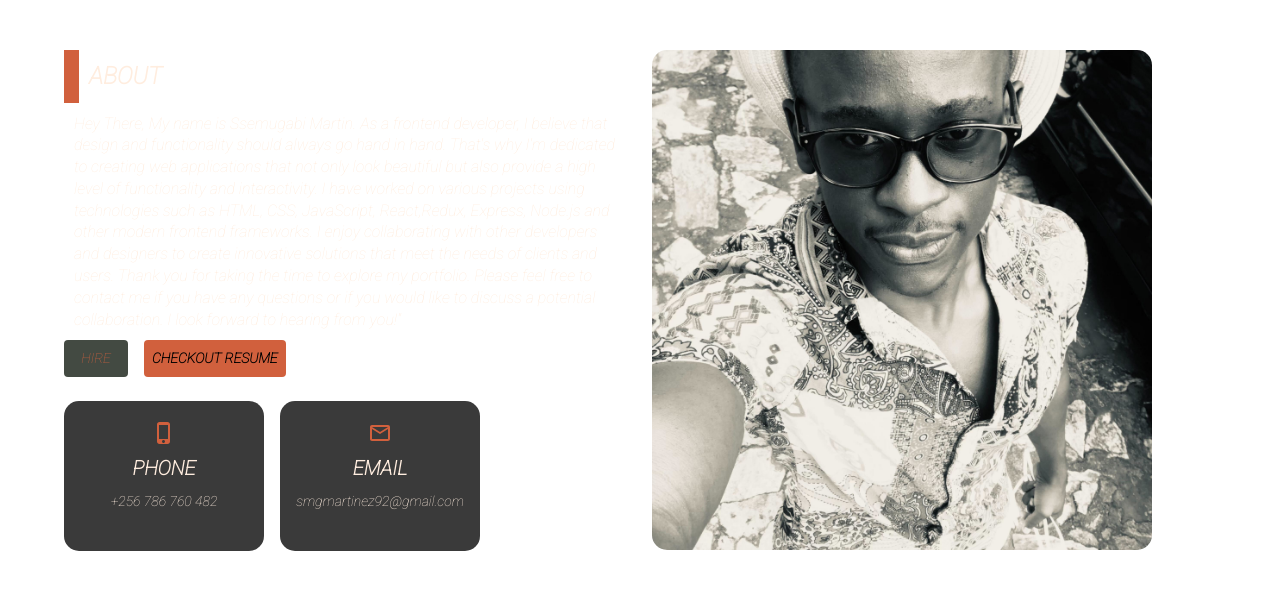
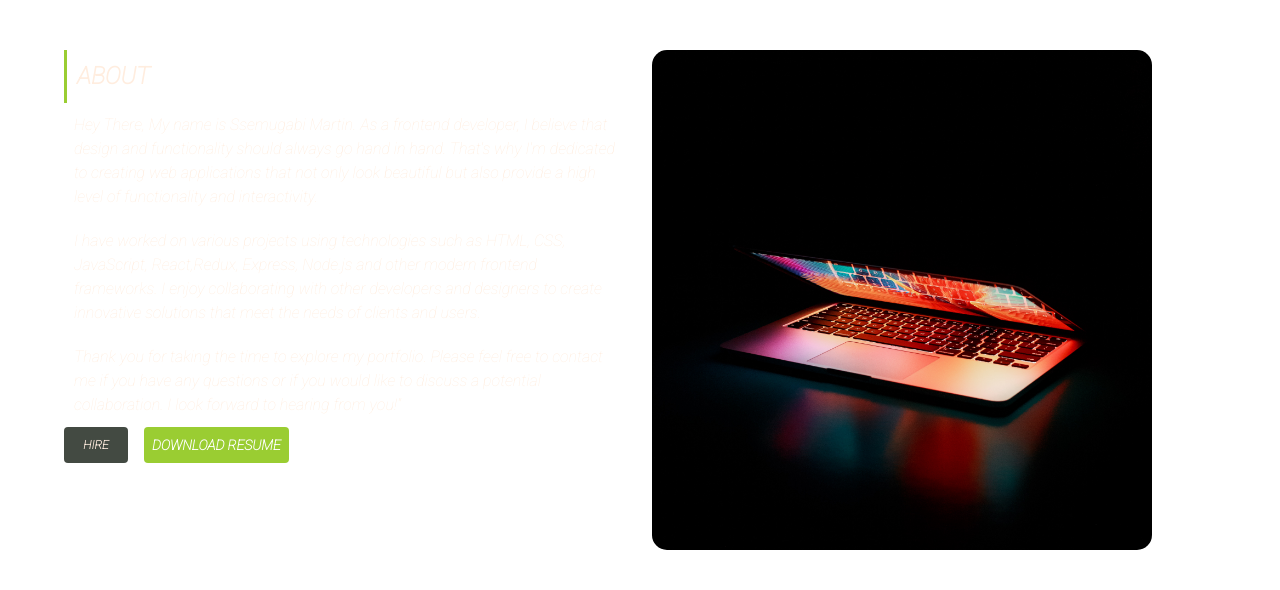
Before and after one commit to don336/PortFolio2, a React (Vite) app: page /about in a window 1280 px wide. Shown: the top 590 px of the page. Built offline with nearby package versions, Linux system fonts and the light colour scheme.

Commit message:
Updated code

```diff
--- a/src/Components/About/About.jsx
+++ b/src/Components/About/About.jsx
@@ -1,15 +1,13 @@
-import { Box, Grid, Stack, Link } from "@mui/material";
+import { Box, Grid, Stack, Typography } from "@mui/material";
 import {
   StyledContainer,
   StyledTypography,
-  StyledBox,
   BorderBox,
-  ContactBox,
+
   StyledLink,
 } from "./About.style";
-import PhoneIphoneOutlinedIcon from "@mui/icons-material/PhoneIphoneOutlined";
-import EmailOutlinedIcon from "@mui/icons-material/EmailOutlined";
-import picture from "../../assets/pic2.jpg";
+import resume from "../../assets/SsemugabiMartinFullStackDeveloper.pdf";
+import picture from "../../assets/home.jpg";
 import CustomButton from "../../Elements/CustomButton/CustomButton";
 import { COLORS } from "../../Styles/Theme";
 
@@ -46,11 +44,16 @@ const About = () => {
               believe that design and functionality should always go hand in
               hand. That's why I'm dedicated to creating web applications that
               not only look beautiful but also provide a high level of
-              functionality and interactivity. I have worked on various projects
-              using technologies such as HTML, CSS, JavaScript, React,Redux,
-              Express, Node.js and other modern frontend frameworks. I enjoy
-              collaborating with other developers and designers to create
-              innovative solutions that meet the needs of clients and users.
+              functionality and interactivity.
+            </StyledTypography>{" "}
+            <StyledTypography variant="h5">
+              I have worked on various projects using technologies such as HTML,
+              CSS, JavaScript, React,Redux, Express, Node.js and other modern
+              frontend frameworks. I enjoy collaborating with other developers
+              and designers to create innovative solutions that meet the needs
+              of clients and users.
+            </StyledTypography>{" "}
+            <StyledTypography variant="h5">
               Thank you for taking the time to explore my portfolio. Please feel
               free to contact me if you have any questions or if you would like
               to discuss a potential collaboration. I look forward to hearing
@@ -61,10 +64,10 @@ const About = () => {
             <Box>
               <Stack direction="row" spacing={2}>
                 <CustomButton
-                  fontcolor={COLORS.CINNARBAR}
+                  fontcolor={COLORS.LINEN}
                   background={COLORS.BLACKOLIVE}
                 >
-                  Hire
+                  <Typography variant="w2">Hire</Typography>
                 </CustomButton>
                 <CustomButton
                   fontcolor={COLORS.DARKGREY}
@@ -72,41 +75,13 @@ const About = () => {
                     fontWeight: "700",
                   }}
                 >
-                  <StyledLink href="https://docs.google.com/document/d/10f5s1kiiKrGoxmGe28e0Ii9khFK9XQCc/edit">
-                    checkout Resume
+                  <StyledLink href={resume} download>
+                    Download Resume
                   </StyledLink>
                 </CustomButton>
               </Stack>
             </Box>
           </Box>
-          <Stack direction="row" spacing={2} mt={3}>
-            <ContactBox>
-              <PhoneIphoneOutlinedIcon
-                sx={{
-                  color: `${COLORS.CINNARBAR}`,
-                }}
-              />
-              <StyledTypography variant="h4" sx={{ fontWeight: "700" }}>
-                PHONE
-                <StyledTypography variant="h6">
-                  +256 786 760 482
-                </StyledTypography>
-              </StyledTypography>
-            </ContactBox>
-            <ContactBox>
-              <EmailOutlinedIcon
-                sx={{
-                  color: `${COLORS.CINNARBAR}`,
-                }}
-              />
-              <StyledTypography variant="h4" sx={{ fontWeight: "700" }}>
-                EMAIL
-                <StyledTypography variant="h6">
-                  smgmartinez92@gmail.com
-                </StyledTypography>
-              </StyledTypography>
-            </ContactBox>
-          </Stack>
         </Grid>
         <Grid
           item
--- a/src/Components/About/About.style.js
+++ b/src/Components/About/About.style.js
@@ -11,7 +11,7 @@ export const StyledTypography = styled(muiTypography)`
   padding: 10px;
 `;
 export const BorderBox = styled(muiBox)`
-  border-left: 15px solid ${COLORS.CINNARBAR};
+  border-left: 3px solid ${COLORS.CINNARBAR};
 `;
 export const StyledBox = styled(muiBox)`
   display: flex;
@@ -43,8 +43,8 @@ export const ContactBox = styled(muiBox)`
 
 export const StyledLink = styled(Link)`
   text-decoration: none;
-  color: #000000;
-  font-weight: ;
+  color: #fff;
+  font-weight: 700;
   &:hover {
     cursor: pointer;
     box-shadow: ${({ boxshadow }) =>
--- a/src/Components/Contact/Contact.jsx
+++ b/src/Components/Contact/Contact.jsx
@@ -5,12 +5,13 @@ import {
   StyledTypography,
   BorderBox,
   StyledBox,
-  StyledTextarea,
+  ContactBox,
 } from "./Contact.style";
 import FacebookOutlinedIcon from "@mui/icons-material/FacebookOutlined";
 import EmailOutlinedIcon from "@mui/icons-material/EmailOutlined";
 import ChatBubbleOutlineOutlinedIcon from "@mui/icons-material/ChatBubbleOutlineOutlined";
-import { Grid, Box, TextField } from "@mui/material";
+import PhoneIphoneOutlinedIcon from "@mui/icons-material/PhoneIphoneOutlined";
+import { Grid, Box, Stack } from "@mui/material";
 
 const Contact = () => {
   return (
@@ -59,37 +60,47 @@ const Contact = () => {
           }}
         >
           <Box sx={{ mt: 3 }}>
-            <Grid container spacing={2}>
-              <Grid item xs={12}>
-                <TextField
+            <Stack direction="row" spacing={2} mt={3}>
+              <ContactBox>
+                <PhoneIphoneOutlinedIcon
                   sx={{
-                    color: "#fff",
+                    color: `${COLORS.CINNARBAR}`,
                   }}
-                  required
-                  fullWidth
-                  variant="outlined"
-                  id="name"
-                  label="Name"
-                  name="name"
-                  autoComplete="name"
                 />
-              </Grid>
-              <Grid item xs={12}>
-                <StyledTextarea
-                  required
-                  aria-label="Mesage"
-                  minRows={10}
-                  placeholder="Enter Mesasage"
+                <StyledTypography variant="h4" sx={{ fontWeight: "700" }}>
+                  PHONE
+                  <StyledTypography variant="h6">
+                    +256 786 760 482
+                  </StyledTypography>
+                </StyledTypography>
+              </ContactBox>
+              <ContactBox>
+                <EmailOutlinedIcon
+                  sx={{
+                    color: `${COLORS.CINNARBAR}`,
+                  }}
                 />
-              </Grid>
-            </Grid>
-            <CustomButton
-              variant="contained"
-              width="100%"
-              fontcolor={COLORS.DARKGREY}
-            >
-              Send Message
-            </CustomButton>
+                <StyledTypography variant="h4" sx={{ fontWeight: "700" }}>
+                  EMAIL
+                  <StyledTypography variant="h6">
+                    smgmartinez92@gmail.com
+                  </StyledTypography>
+                </StyledTypography>
+              </ContactBox>
+              <ContactBox>
+                <ChatBubbleOutlineOutlinedIcon
+                  sx={{
+                    color: `${COLORS.CINNARBAR}`,
+                  }}
+                />
+                <StyledTypography variant="h4" sx={{ fontWeight: "700" }}>
+                  EMAIL
+                  <StyledTypography variant="h6">
+                    smgmartinez92@gmail.com
+                  </StyledTypography>
+                </StyledTypography>
+              </ContactBox>
+            </Stack>
           </Box>
         </Grid>
       </Grid>
--- a/src/Components/Contact/Contact.style.js
+++ b/src/Components/Contact/Contact.style.js
@@ -7,6 +7,18 @@ import {
   Container as muiContainer,
 } from "@mui/material";
 
+export const ContactBox = styled(muiBox)`
+  display: flex;
+  justify-content: center;
+  align-items: center;
+  text-align: center;
+  flex-direction: column;
+  background: #3a3a3a;
+  border-radius: 15px;
+  padding: 10px;
+  height: 150px;
+  width: 200px;
+`;
 export const StyledContainer = styled(muiContainer)`
   margin-top: 50px;
 `;
@@ -17,7 +29,7 @@ export const StyledTypography = styled(muiTypography)`
 `;
 
 export const BorderBox = styled(muiBox)`
-  border-left: 15px solid ${COLORS.CINNARBAR};
+  border-left: 3px solid ${COLORS.CINNARBAR};
   margin-bottom: 10px;
 `;
 export const StyledBox = styled(muiBox)`
--- a/src/Components/Navbar/Navbar.jsx
+++ b/src/Components/Navbar/Navbar.jsx
@@ -4,7 +4,7 @@ import SpaOutlinedIcon from "@mui/icons-material/SpaOutlined";
 import FacebookOutlinedIcon from "@mui/icons-material/FacebookOutlined";
 import EmailOutlinedIcon from "@mui/icons-material/EmailOutlined";
 import ChatBubbleOutlineOutlinedIcon from "@mui/icons-material/ChatBubbleOutlineOutlined";
-import { Box, SwipeableDrawer, Button, Stack } from "@mui/material";
+import { Box, SwipeableDrawer, Button, Stack, Typography } from "@mui/material";
 import {
   StyledList,
   StyledLink,
@@ -76,14 +76,14 @@ export default function SwipeableTemporaryDrawer() {
               }}
             >
               <StyledBox>
-                <StyledTypography variant="h1">
+                <Typography variant="h1" color={COLORS.CINNARBAR} >
                   <SpaOutlinedIcon
                     style={{
                       color: `${COLORS.CINNARBAR}`,
                     }}
                   />{" "}
                   DOM.
-                </StyledTypography>
+                </Typography>
                 <StyledTypography variant="h6">
                   Ssemugabi Martin Luther
                 </StyledTypography>
--- a/src/Components/Services/Services.jsx
+++ b/src/Components/Services/Services.jsx
@@ -19,7 +19,7 @@ const Services = () => {
       <Grid
         container
         spacing={{ xs: 2, md: 2 }}
-        columns={{ xs: 1, sm: 2, md: 12 }}
+        columns={{ xs: 2, sm: 2, md: 12 }}
       >
         <Grid item xs={2} sm={4} md={3}>
           <StyledCard sx={{ width: 275 }}>
--- a/src/Components/Services/Services.style.js
+++ b/src/Components/Services/Services.style.js
@@ -43,7 +43,7 @@ export const StyledContainer = styled(muiContainer)`
   margin-bottom: 150px;
 `;
 export const BorderBox = styled(muiBox)`
-  border-left: 15px solid ${COLORS.CINNARBAR};
+  border-left: 3px solid ${COLORS.CINNARBAR};
 `;
 export const StyledCard = styled(muiCard)`
   display: flex;
--- a/src/Components/Showcase/Showcase.jsx
+++ b/src/Components/Showcase/Showcase.jsx
@@ -1,8 +1,8 @@
-import { Grid, Typography } from "@mui/material";
+import { Grid, Typography, colors } from "@mui/material";
 import CustomButtom from "../../Elements/CustomButton/CustomButton";
 import { COLORS } from "../../Styles/Theme";
 import { StyledTypography, StyledBox, StyledContainer } from "./showcase.style";
-import home from "../../assets/home.jpg";
+import home from "../../assets/pic2.jpg";
 
 const Showcase = () => {
   return (
@@ -39,7 +39,9 @@ const Showcase = () => {
               HELLO, I'M SSEMUGABI MARTIN.
             </Typography>
             <Typography variant="h2" color={COLORS.LINEN}>
-              A SOFTWARE <span className="primary-color">DEVELOPER</span>
+              A SOFTWARE <span style={{
+                color: `${COLORS.CINNARBAR}`
+              }}>DEVELOPER</span>
             </Typography>
             <StyledTypography variant="h6">
               "Welcome to my portfolio! My name is Ssemugabi Martin, and I am a
@@ -47,7 +49,6 @@ const Showcase = () => {
               web development, I have honed my skills in creating dynamic and
               engaging user interfaces that deliver seamless user experiences".
             </StyledTypography>
-            <CustomButtom fontcolor={COLORS.DARKGREY}>Read More</CustomButtom>
           </StyledBox>
         </Grid>
       </Grid>
--- a/src/Components/Showcase/showcase.style.js
+++ b/src/Components/Showcase/showcase.style.js
@@ -20,7 +20,7 @@ export const StyledBox = styled(muiBox)`
   background: #3a3a3a;
   border-radius: 15px;
   padding: 10px;
-  height: 400px;
+  height: 550px;
 `;
 export const StyledContainer = styled(muiContainer)`
   display: flex;
@@ -29,5 +29,5 @@ export const StyledContainer = styled(muiContainer)`
   margin: auto;
   flex-direction: column;
   margin-top: 50px;
-  margin-bottom: 150px;
+  margin-bottom: 50px;
 `;
--- a/src/Styles/Theme.jsx
+++ b/src/Styles/Theme.jsx
@@ -1,6 +1,6 @@
-import { createTheme } from "@mui/material"
+import { createTheme } from "@mui/material";
 export const COLORS = {
-  CINNARBAR: "#D1603D",
+  CINNARBAR: "#9acd32",
   LINEN: "#FFEDDF",
   BLACKOLIVE: "#434A42",
   DARKGREY: "#333",
@@ -84,12 +84,12 @@ export const theme = createTheme({
     },
     h5: {
       fontSize: FONT.SIZES[16],
-      lineHeight: FONT.LINE_HEIGHT,
+      lineHeight: FONT.LINE_HEIGHT[26],
       fontWeight: FONT.WEIGHT.REGULAR,
     },
     h6: {
-      fontSize: FONT.SIZES[14],
-      lineHeight: FONT.LINE_HEIGHT,
+      fontSize: FONT.SIZES[12],
+      lineHeight: FONT.LINE_HEIGHTS[26],
       fontWeight: FONT.WEIGHT.REGULAR,
     },
     h7: {
--- a/src/index.css
+++ b/src/index.css
@@ -12,11 +12,11 @@
 
 
 .img1{
-    opacity: 0.5;
+    opacity: 0.7;
     border-radius: 15px;
-    height: 400px;
+    height: 550px;
     width: 100%;
-    object-fit: cover;
+    object-fit: fill;
 }
 img{
     border-radius: 15px;
```
Also changed, not shown: 1 other file (tests, documents, lock files or other folders).
